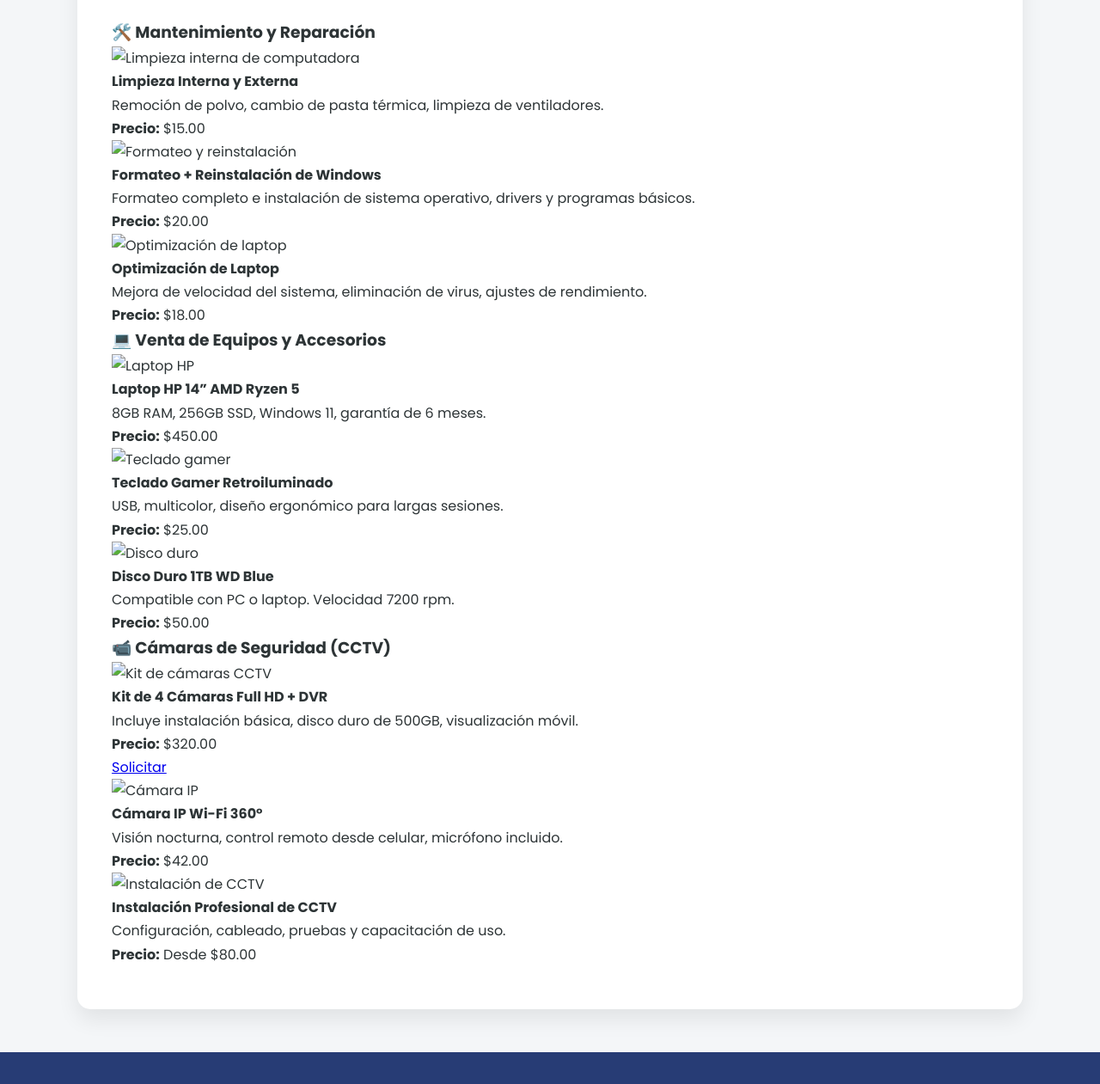
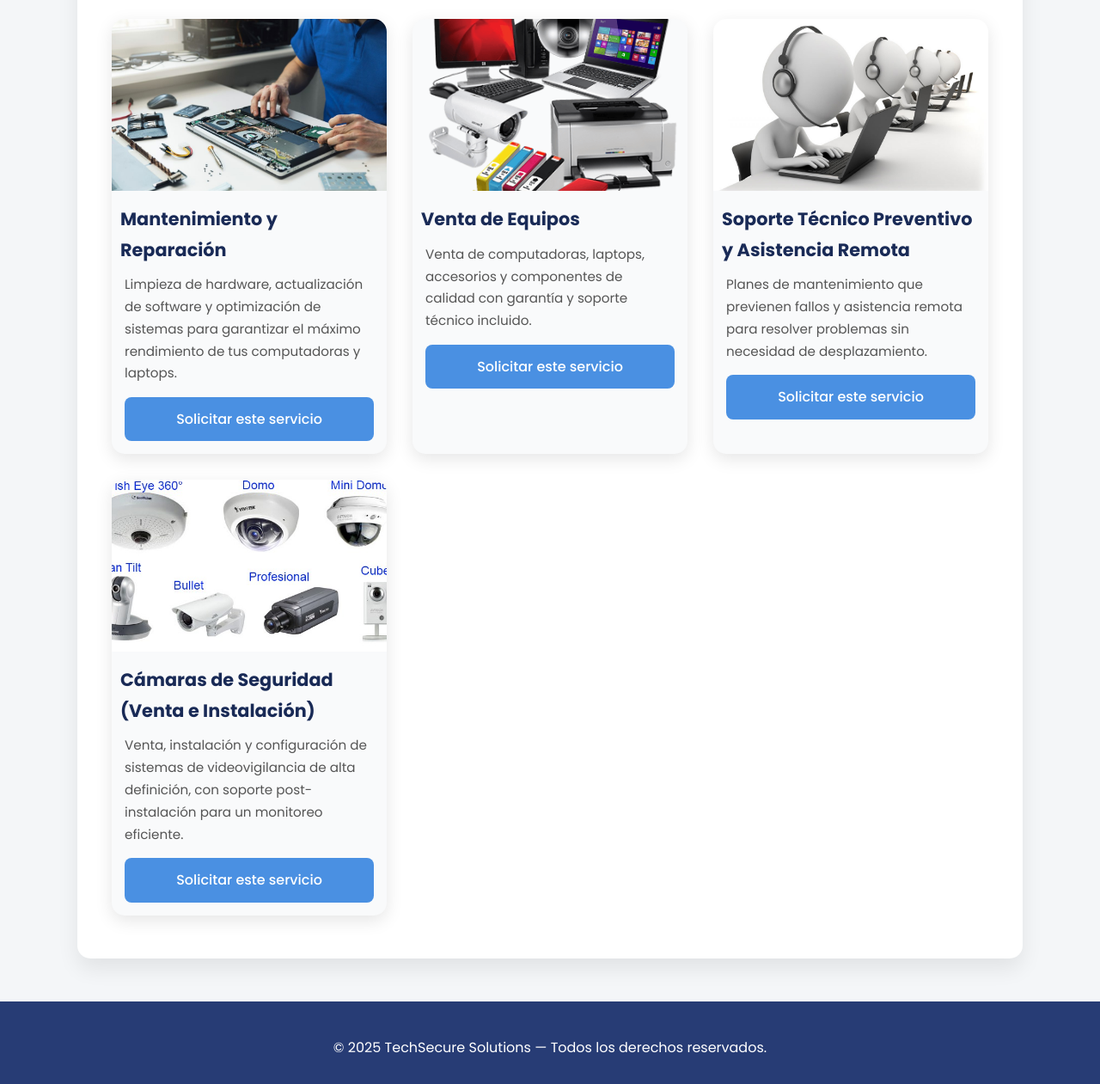
Before and after one commit to GAZA16/techsecuresolutionsj, a plain HTML site: page servicios.html in a window 1280 px wide. Shown: the part 504-1765 px from the top of the page at 86% size. Drawn offline with Linux system fonts and the light colour scheme.

```diff
--- a/servicios.html
+++ b/servicios.html
@@ -25,84 +25,38 @@
   </nav>
 
   <!-- SECCIÓN SERVICIOS -->
-  <!-- SECCIÓN CATÁLOGO -->
   <section>
-  <h2>Catálogo de Productos y Servicios</h2>
+    <h2>Soluciones que Ofrecemos</h2>
+    <div class="servicios">
 
-  <!-- MANTENIMIENTO -->
-  <h3>🛠️ Mantenimiento y Reparación</h3>
-  <div class="catalogo">
-    <div class="item">
-      <img src="img/limpieza-interna.jpg" alt="Limpieza interna de computadora">
-      <h4>Limpieza Interna y Externa</h4>
-      <p>Remoción de polvo, cambio de pasta térmica, limpieza de ventiladores.</p>
-      <p><strong>Precio:</strong> $15.00</p>
+      <div class="card">
+        <img src="img/mantenimiento.jpeg" alt="Mantenimiento y reparación de computadoras">
+        <h3>Mantenimiento y Reparación</h3>
+        <p>Limpieza de hardware, actualización de software y optimización de sistemas para garantizar el máximo rendimiento de tus computadoras y laptops.</p>
+        <a href="solicitar-servicio.html?servicio=mantenimiento" class="btn">Solicitar este servicio</a>
       </div>
 
-    <div class="item">
-      <img src="img/formateo.jpg" alt="Formateo y reinstalación">
-      <h4>Formateo + Reinstalación de Windows</h4>
-      <p>Formateo completo e instalación de sistema operativo, drivers y programas básicos.</p>
-      <p><strong>Precio:</strong> $20.00</p>
+      <div class="card">
+        <img src="img/venta-equipos.png" alt="Venta de equipos tecnológicos">
+        <h3>Venta de Equipos</h3>
+        <p>Venta de computadoras, laptops, accesorios y componentes de calidad con garantía y soporte técnico incluido.</p>
+        <a href="solicitar-servicio.html?servicio=venta" class="btn">Solicitar este servicio</a>
       </div>
 
-    <div class="item">
-      <img src="img/mantenimiento-laptop.jpg" alt="Optimización de laptop">
-      <h4>Optimización de Laptop</h4>
-      <p>Mejora de velocidad del sistema, eliminación de virus, ajustes de rendimiento.</p>
-      <p><strong>Precio:</strong> $18.00</p>
-    </div>
+      <div class="card">
+        <img src="img/soporte.jpg" alt="Soporte técnico preventivo y remoto">
+        <h3>Soporte Técnico Preventivo y Asistencia Remota</h3>
+        <p>Planes de mantenimiento que previenen fallos y asistencia remota para resolver problemas sin necesidad de desplazamiento.</p>
+        <a href="solicitar-servicio.html?servicio=soporte" class="btn">Solicitar este servicio</a>
       </div>
 
-  <!-- VENTA DE EQUIPOS -->
-  <h3>💻 Venta de Equipos y Accesorios</h3>
-  <div class="catalogo">
-    <div class="item">
-      <img src="img/laptop.png" alt="Laptop HP">
-      <h4>Laptop HP 14” AMD Ryzen 5</h4>
-      <p>8GB RAM, 256GB SSD, Windows 11, garantía de 6 meses.</p>
-      <p><strong>Precio:</strong> $450.00</p>
+      <div class="card">
+        <img src="img/camaras.jpg" alt="Cámaras de seguridad profesional">
+        <h3>Cámaras de Seguridad (Venta e Instalación)</h3>
+        <p>Venta, instalación y configuración de sistemas de videovigilancia de alta definición, con soporte post-instalación para un monitoreo eficiente.</p>
+        <a href="solicitar-servicio.html?servicio=camaras" class="btn">Solicitar este servicio</a>
       </div>
 
-    <div class="item">
-      <img src="img/teclado.png" alt="Teclado gamer">
-      <h4>Teclado Gamer Retroiluminado</h4>
-      <p>USB, multicolor, diseño ergonómico para largas sesiones.</p>
-      <p><strong>Precio:</strong> $25.00</p>
-    </div>
-
-    <div class="item">
-      <img src="img/disco-duro.jpg" alt="Disco duro">
-      <h4>Disco Duro 1TB WD Blue</h4>
-      <p>Compatible con PC o laptop. Velocidad 7200 rpm.</p>
-      <p><strong>Precio:</strong> $50.00</p>
-    </div>
-  </div>
-
-  <!-- CCTV esto lo agregue -->
-  <h3>📹 Cámaras de Seguridad (CCTV)</h3>
-  <div class="catalogo">
-<div class="item">
-  <img src="img/kit-camaras.jpg" alt="Kit de cámaras CCTV">
-  <h4>Kit de 4 Cámaras Full HD + DVR</h4>
-  <p>Incluye instalación básica, disco duro de 500GB, visualización móvil.</p>
-  <p><strong>Precio:</strong> $320.00</p>
-  <a href="solicitar-servicio.html?producto=Kit+de+4+Cámaras+Full+HD+DVR&precio=320.00" class="btn">Solicitar</a>
-</div>
-
-    <div class="item">
-      <img src="img/camara-ip.jpg" alt="Cámara IP">
-      <h4>Cámara IP Wi-Fi 360°</h4>
-      <p>Visión nocturna, control remoto desde celular, micrófono incluido.</p>
-      <p><strong>Precio:</strong> $42.00</p>
-    </div>
-
-    <div class="item">
-      <img src="img/instalacion.jpg" alt="Instalación de CCTV">
-      <h4>Instalación Profesional de CCTV</h4>
-      <p>Configuración, cableado, pruebas y capacitación de uso.</p>
-      <p><strong>Precio:</strong> Desde $80.00</p>
-    </div>
     </div>
   </section>
 
```
Also changed, not shown: pago.html (+58 -16 lines), img/mantenimiento.jpg.jpeg (deleted). Lines whose indentation alone changed are shown as unchanged.
